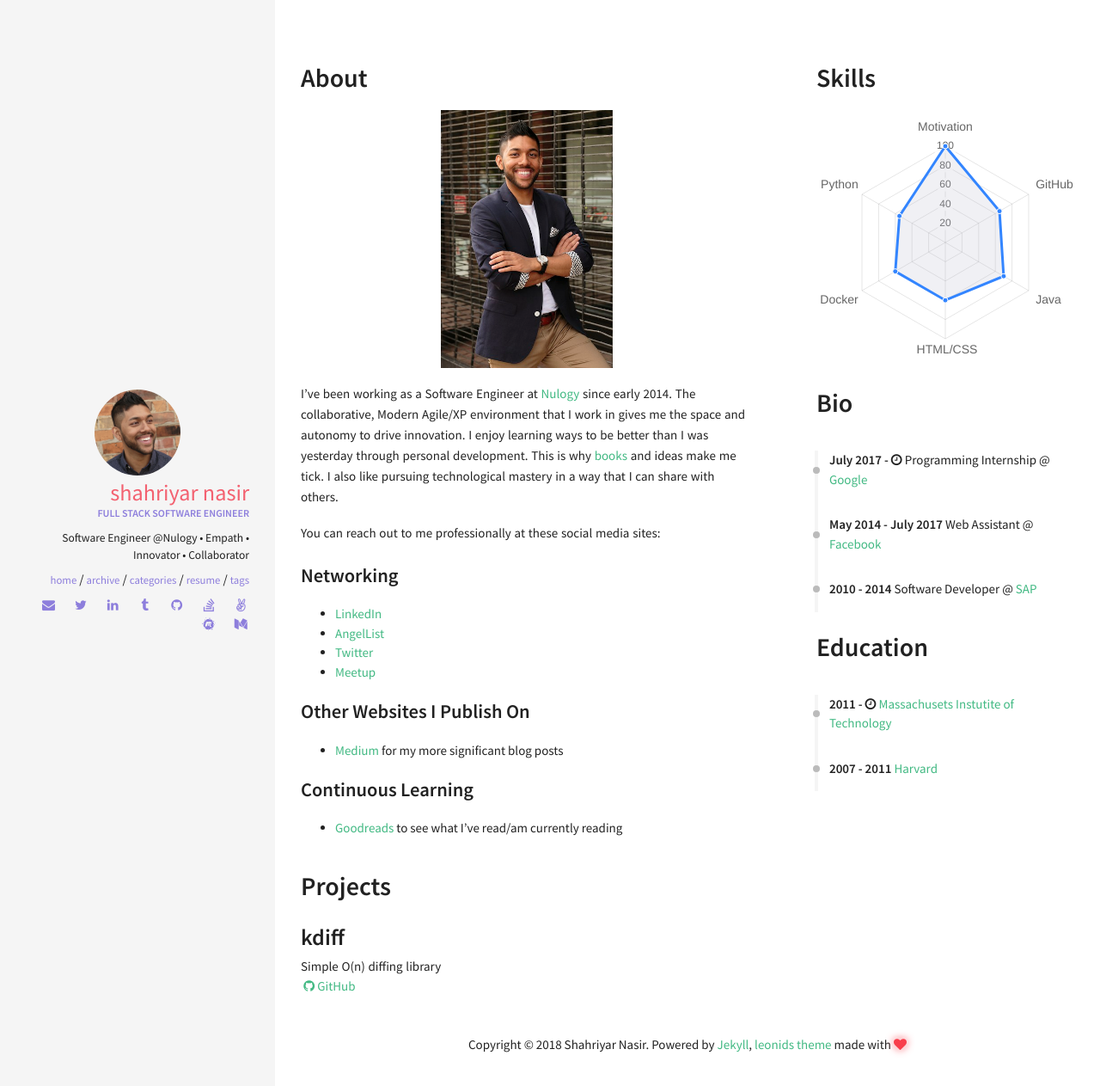
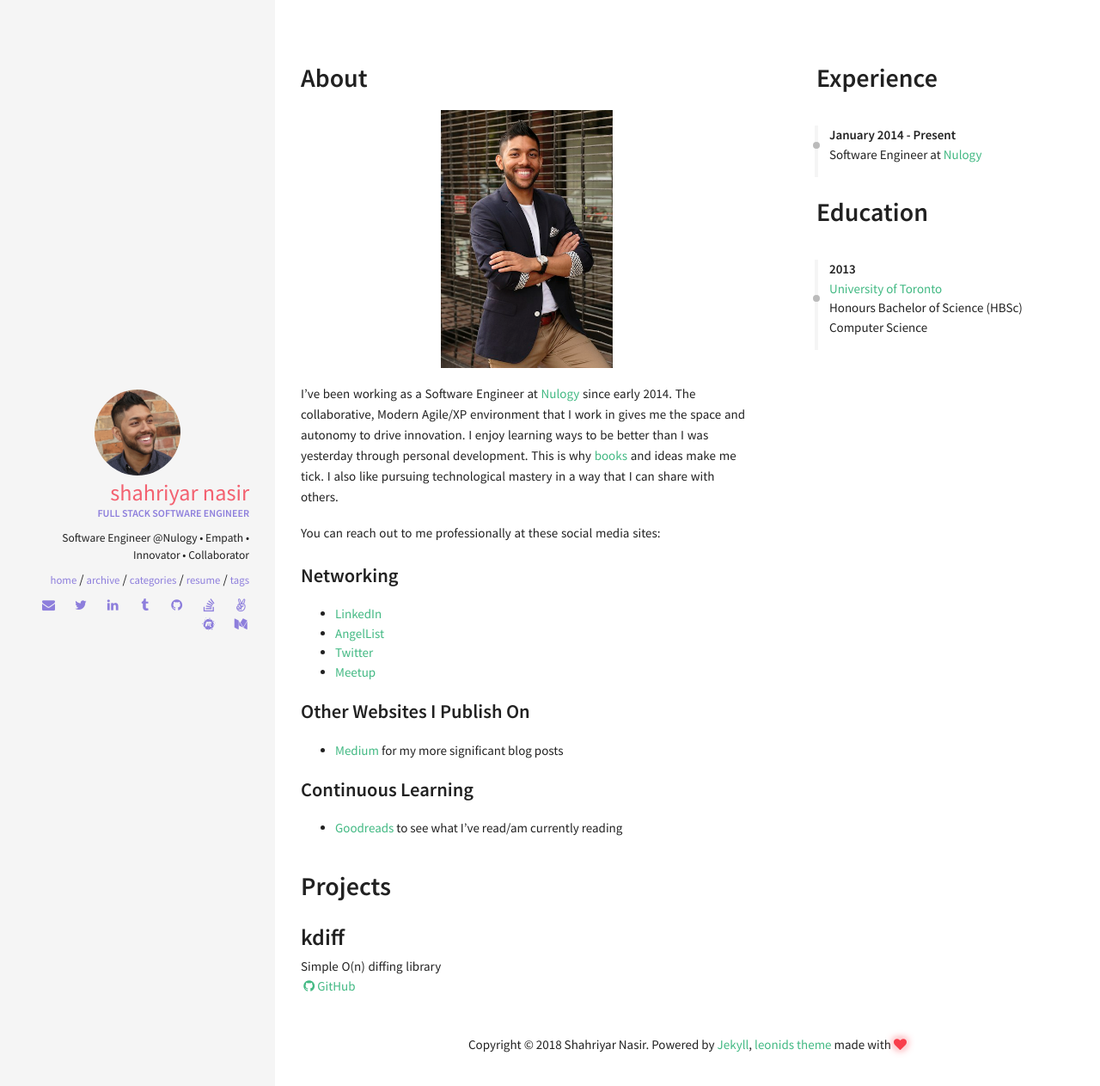
Before and after one commit to snasirca/snasirca.github.io, a Jekyll site: the page built from resume.html, in a window 1280 px wide. Shown: the top 1263 px of the page at 86% size. Built offline with Jekyll 4.4.1, drawn with Linux system fonts in a browser that asks for light colours; nearby versions of some CDN libraries.

Commit message:
Updates the experience and education sections

```diff
--- a/_data/index/careers.yml
+++ b/_data/index/careers.yml
@@ -1,16 +1,4 @@
-# careers section data
-# if you don't have language feature(language.yml is empty), ignore "i18n" items
-- name: Google
-  link: http://www.google.com/
-  date: July 2017 - <i class="fa fa-clock-o" aria-hidden="true" title="Until Now"></i>
-  job: Programming Internship
-
-- name: Facebook
-  link: http://www.facebook.com/
-  date: May 2014 - July 2017
-  job: Web Assistant
-
-- name: SAP
-  link: https://www.sap.com/
-  date: 2010 - 2014
-  job: Software Developer
+- name: Nulogy
+  link: https://www.nulogy.com/
+  date: January 2014 - Present
+  job: Software Engineer
--- a/_data/index/education.yml
+++ b/_data/index/education.yml
@@ -1,8 +1,5 @@
-- name: Massachusets Instutite of Technology
-  link: http://web.mit.edu/
-  date: 2011 - <i class="fa fa-clock-o" aria-hidden="true" title="Until Now"></i>
-  descr: <br> (expected graduation in 2019)
-
-- name: Harvard
-  link: http://www.harvard.edu/
-  date: 2007 - 2011
+- name: University of Toronto
+  link: https://www.utoronto.ca/
+  date: 2013
+  degree: Honours Bachelor of Science (HBSc)
+  field-of-study: Computer Science
--- a/_data/index/skills.yml
+++ b/_data/index/skills.yml
@@ -1,6 +1,6 @@
 # skills section data
 
 label: Ability
-id : cs
+id: cs
 aspects: Motivation, GitHub, Java, HTML/CSS, Docker, Python
 percentage: 100, 65, 70, 60, 60, 55
--- a/_includes/sections/career.html
+++ b/_includes/sections/career.html
@@ -1,9 +1,14 @@
-<h1><span data-i18n="skills.my_skills">Bio</span></h1>
+<h1><span data-i18n="skills.my_skills">Experience</span></h1>
 
 <div class="archive">
   <div class="timeline" id="timeline">
     {% for career in site.data.index.careers %}
-          <div class="archive-title"><div class="archive-year"><strong>{{ career.date }}</strong> {{ career.job }} @ <a href="{{ career.link }}">{{ career.name }}</a></div></div>
+    <div class="archive-title">
+      <div class="archive-year">
+        <div><strong>{{ career.date }}</strong></div>
+        <div>{{ career.job }} at <a href="{{ career.link }}">{{ career.name }}</a></div>
+      </div>
+    </div>
     {% endfor %}
   </div>
 </div>
--- a/_includes/sections/education.html
+++ b/_includes/sections/education.html
@@ -3,8 +3,15 @@
 
 <div class="archive">
   <div class="timeline" id="timeline">
-    {% for career in site.data.index.education %}
-          <div class="archive-title bio"><div class="archive-year"><strong>{{ career.date }}</strong> <a href="{{ career.link }}">{{ career.name }}</a></div></div>
+    {% for education in site.data.index.education %}
+    <div class="archive-title bio">
+      <div class="archive-year">
+        <div><strong>{{ education.date }}</strong></div>
+        <div><a href="{{ education.link }}">{{ education.name }}</a></div>
+        <div>{{ education.degree }}</div>
+        <div>{{ education.field-of-study }}</div>
+      </div>
+    </div>
     {% endfor %}
   </div>
 </div>
--- a/_layouts/resume.html
+++ b/_layouts/resume.html
@@ -8,18 +8,16 @@ layout: default
         {% include sections/about.html %}
       </div>
     </div>
-
     <div class="row">
       <div class="col">
         {% include sections/projects.html %}
       </div>
     </div>
   </div>
-
   <div class="col l4 offset-l1">
-        <div class="row">
-            {% include sections/skills.html %}
-        </div>
+    <!--<div class="row">-->
+    <!--{% include sections/skills.html %}    -->
+    <!--</div>-->
     <div class="row">
       {% include sections/career.html %}
     </div>
@@ -27,6 +25,4 @@ layout: default
       {% include sections/education.html %}
     </div>
   </div>
-
-
 </div>
```
Lines whose indentation alone changed are shown as unchanged.
